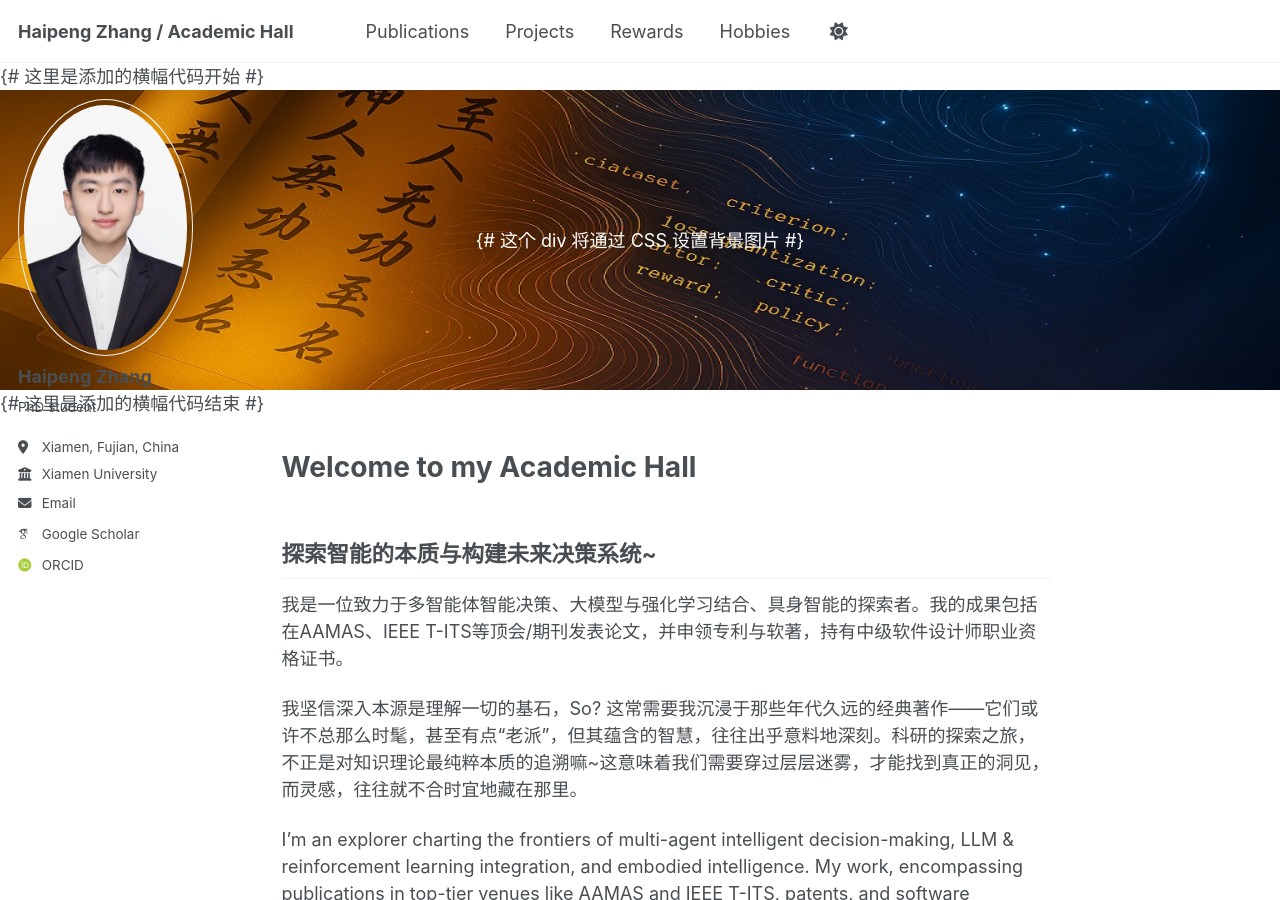
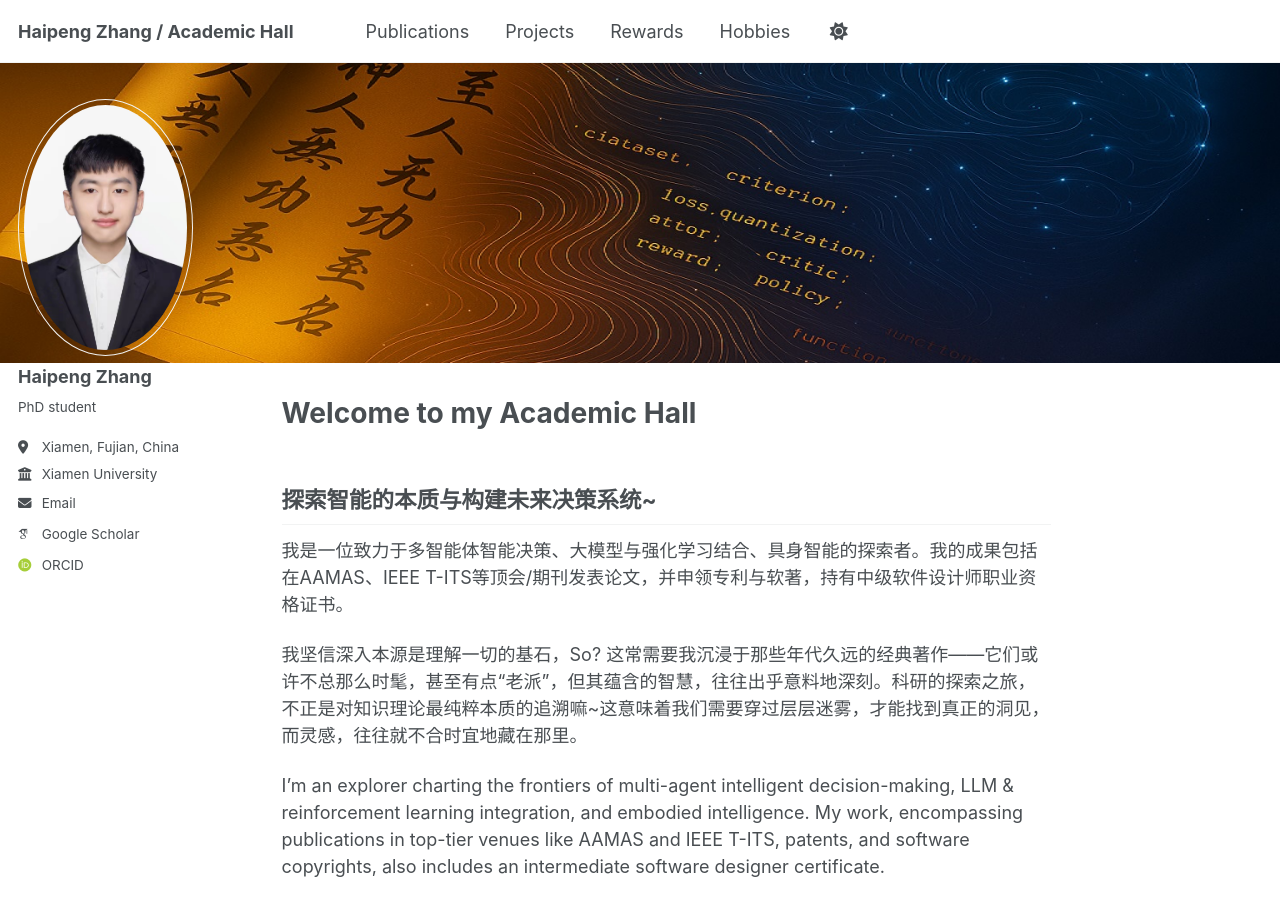
Before and after one commit to Harry-first/haipengzhang, a Jekyll site: the page built from _pages/about.md, in a window 1280 px wide and 900 px high. Built offline with Jekyll 4.4.1, drawn with Linux system fonts in a browser that asks for light colours; some web fonts are replaced.

Commit message:
Update default.html

```diff
--- a/_layouts/default.html
+++ b/_layouts/default.html
@@ -16,11 +16,8 @@ layout: compress
     {% include browser-upgrade.html %}
     {% include masthead.html %}
 
-    {# 这里是添加的横幅代码开始 #}
     <div class="hero-banner">
-        {# 这个 div 将通过 CSS 设置背景图片 #}
     </div>
-    {# 这里是添加的横幅代码结束 #}
 
     {{ content }}
 
```
